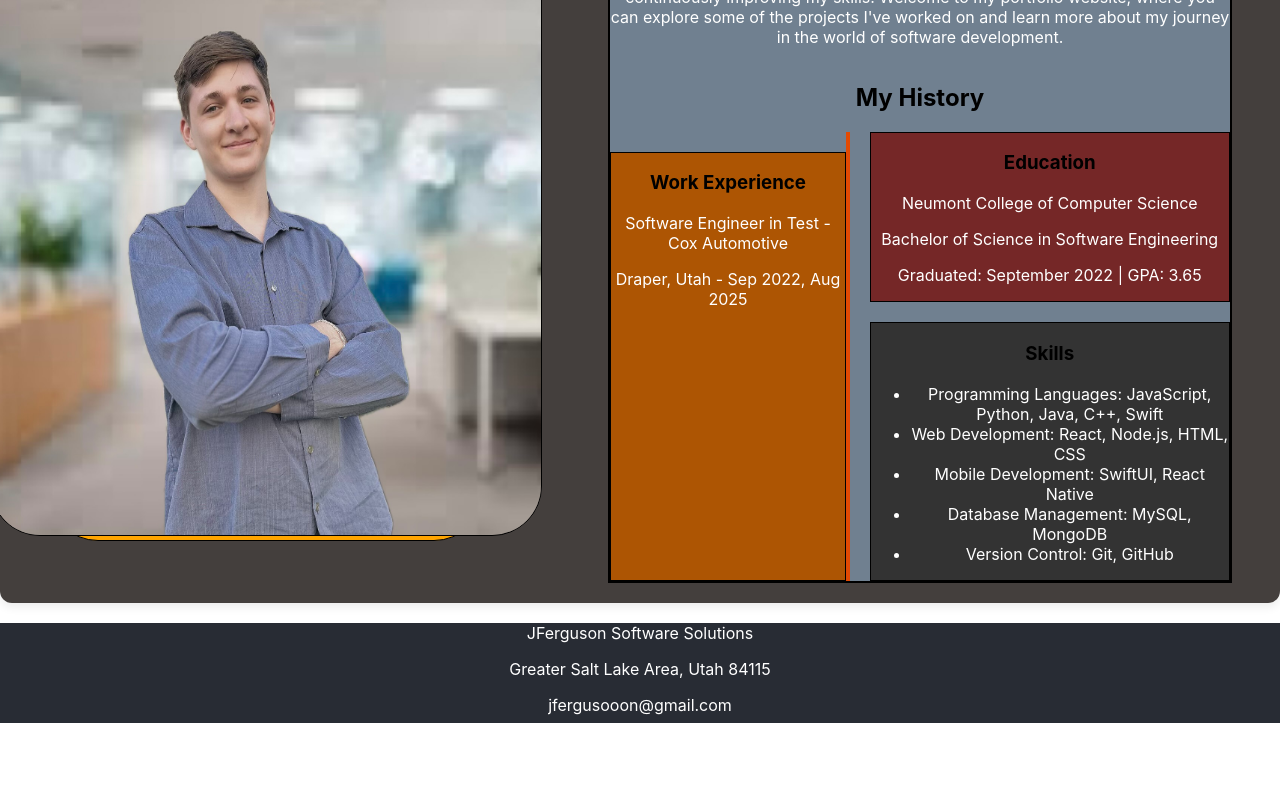
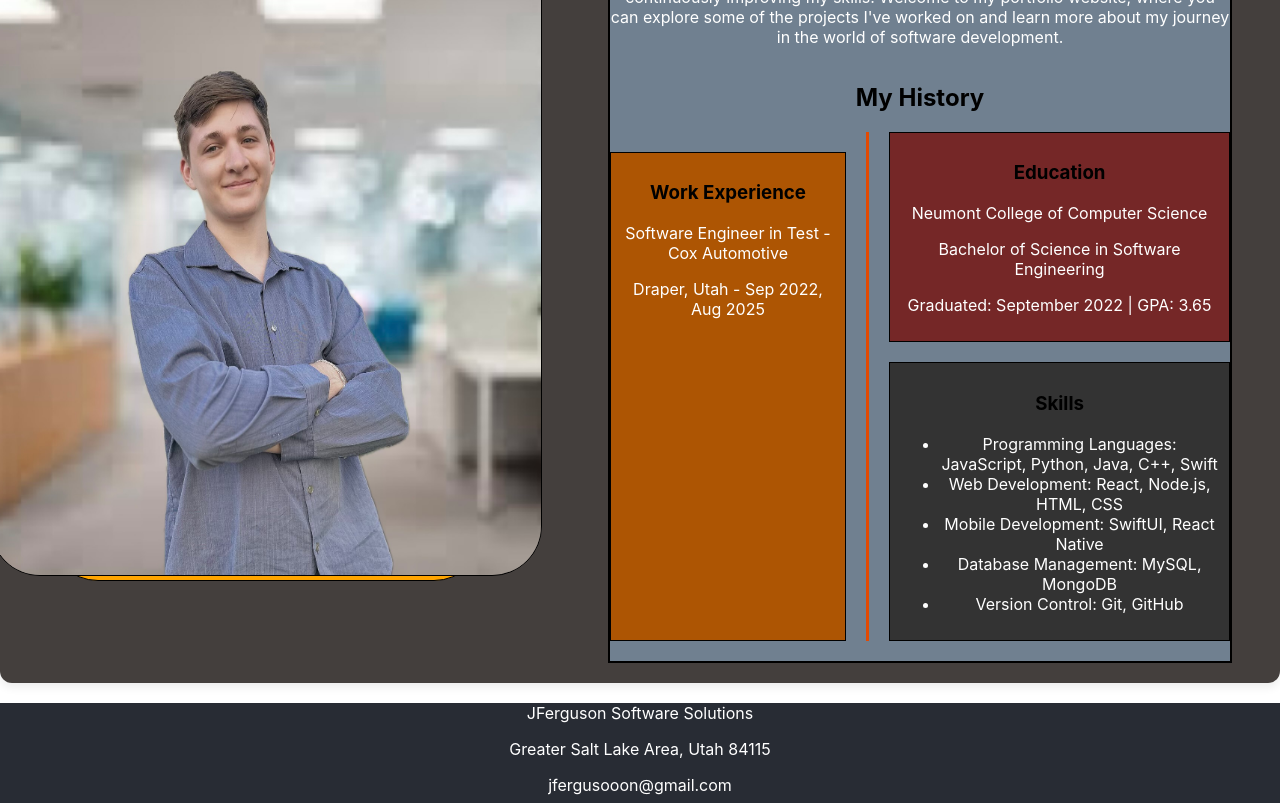
Before and after one commit to JFergusooon/ReactSite-Portfolio, a React (Create React App) app in the folder frontend/: page /about in a window 1280 px wide. Shown: the part 680-1483 px from the top of the page. Before the commit the page ends 1403 px from the top, so only its background shows below. Built offline with nearby package versions, Linux system fonts and the light colour scheme.

Commit message:
Update About.css

```diff
--- a/frontend/src/css/About.css
+++ b/frontend/src/css/About.css
@@ -9,18 +9,23 @@
 .horizontal-div {
   display: flex;
   flex-direction: row;
+  justify-content: center;
+  margin-bottom: 20px;
 }
 
 .work-experience {
   margin-top: 20px;
   background: rgb(173, 85, 3);
   border: 1px solid black;
+  margin-right: 20px;
+  padding: 10px;
 }
 
 .education {
   margin-left: 20px;
   background: rgb(117, 39, 39);
   border: 1px solid black;
+  padding: 10px;
 }
 
 .skills {
@@ -28,6 +33,7 @@
   margin-left: 20px;
   background: rgb(51, 51, 51);
   border: 1px solid black;
+  padding: 10px;
 }
 
 .selfie-left {
```
